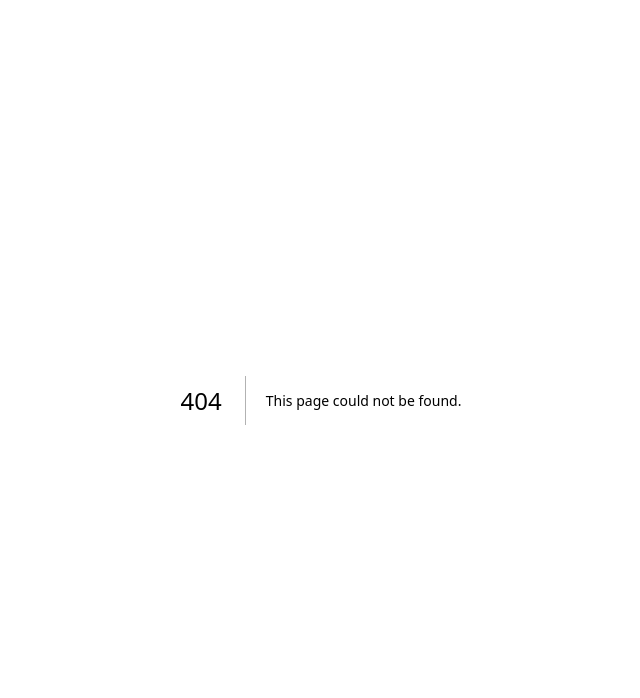
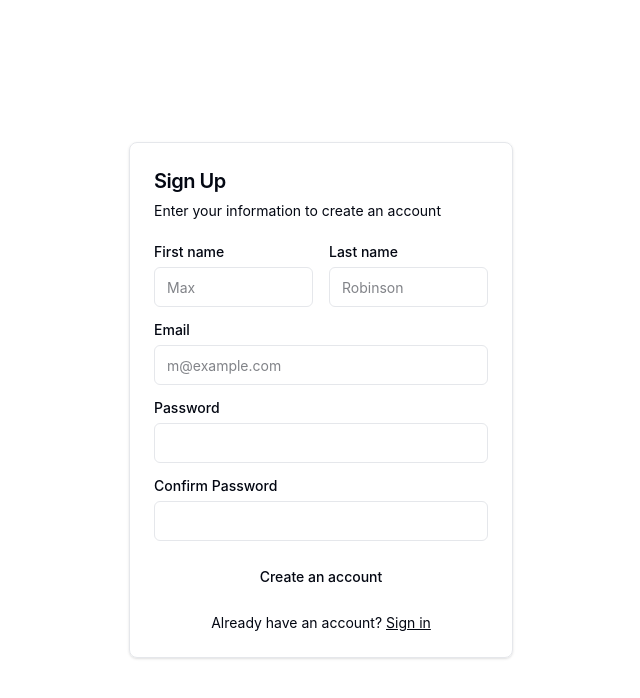
Before and after one commit to mdmahdihasann/educonnect, a Next.js app: page /register in a window 1280 px wide. Before the commit this address had no page. Shown: the top 698 px of the page, without its empty margins (319-959 px from the left). Built offline with nearby package versions, Linux system fonts and the light colour scheme.

Commit message:
updated login register page

```diff
--- a/package.json
+++ b/package.json
@@ -14,6 +14,7 @@
     "@radix-ui/react-checkbox": "^1.3.3",
     "@radix-ui/react-dialog": "^1.1.15",
     "@radix-ui/react-dropdown-menu": "^2.1.16",
+    "@radix-ui/react-label": "^2.1.8",
     "@radix-ui/react-select": "^2.2.6",
     "@radix-ui/react-slot": "^1.2.4",
     "@radix-ui/react-tabs": "^1.1.13",
--- /dev/null
+++ b/src/app/login/_components/login-form.jsx
@@ -0,0 +1,56 @@
+import Link from "next/link";
+
+import { Button } from "@/components/ui/button";
+import {
+  Card,
+  CardContent,
+  CardDescription,
+  CardHeader,
+  CardTitle,
+} from "@/components/ui/card";
+import { Input } from "@/components/ui/input";
+import { Label } from "@/components/ui/label";
+
+export function LoginForm() {
+  return (
+    <Card className="mx-auto max-w-sm w-full">
+      <CardHeader>
+        <CardTitle className="text-2xl">Login</CardTitle>
+        <CardDescription>
+          Enter your email below to login to your account
+        </CardDescription>
+      </CardHeader>
+      <CardContent>
+        <div className="grid gap-4">
+          <div className="grid gap-2">
+            <Label htmlFor="email">Email</Label>
+            <Input
+              id="email"
+              type="email"
+              placeholder="m@example.com"
+              required
+            />
+          </div>
+          <div className="grid gap-2">
+            <div className="flex items-center">
+              <Label htmlFor="password">Password</Label>
+              {/* <Link href="#" className="ml-auto inline-block text-sm underline">
+                Forgot your password?
+              </Link> */}
+            </div>
+            <Input id="password" type="password" required />
+          </div>
+          <Button type="submit" className="w-full">
+            Login
+          </Button>
+        </div>
+        <div className="mt-4 text-center text-sm">
+          Don&apos;t have an account?{" "}
+          <Link href="register" className="underline">
+            Register
+          </Link>
+        </div>
+      </CardContent>
+    </Card>
+  );
+}
--- /dev/null
+++ b/src/app/login/page.jsx
@@ -0,0 +1,12 @@
+import { LoginForm } from "./_components/login-form";
+
+const LoginPage = () => {
+  return (
+    <div className="w-full flex-col h-screen flex items-center justify-center">
+      <div className="container">
+        <LoginForm />
+      </div>
+    </div>
+  );
+};
+export default LoginPage;
--- /dev/null
+++ b/src/app/register/_components/signup-form.jsx
@@ -0,0 +1,65 @@
+import Link from "next/link";
+
+import { Button } from "@/components/ui/button";
+import {
+  Card,
+  CardContent,
+  CardDescription,
+  CardHeader,
+  CardTitle,
+} from "@/components/ui/card";
+import { Input } from "@/components/ui/input";
+import { Label } from "@/components/ui/label";
+
+export function SignupForm() {
+  return (
+    <Card className="mx-auto max-w-sm">
+      <CardHeader>
+        <CardTitle className="text-xl">Sign Up</CardTitle>
+        <CardDescription>
+          Enter your information to create an account
+        </CardDescription>
+      </CardHeader>
+      <CardContent>
+        <div className="grid gap-4">
+          <div className="grid grid-cols-2 gap-4">
+            <div className="grid gap-2">
+              <Label htmlFor="first-name">First name</Label>
+              <Input id="first-name" placeholder="Max" required />
+            </div>
+            <div className="grid gap-2">
+              <Label htmlFor="last-name">Last name</Label>
+              <Input id="last-name" placeholder="Robinson" required />
+            </div>
+          </div>
+          <div className="grid gap-2">
+            <Label htmlFor="email">Email</Label>
+            <Input
+              id="email"
+              type="email"
+              placeholder="m@example.com"
+              required
+            />
+          </div>
+          <div className="grid gap-2">
+            <Label htmlFor="password">Password</Label>
+            <Input id="password" type="password" />
+          </div>
+          <div className="grid gap-2">
+            <Label htmlFor="confirmPassword">Confirm Password</Label>
+            <Input id="confirmPassword" type="password" />
+          </div>
+          <Button type="submit" className="w-full">
+            Create an account
+          </Button>
+        </div>
+        <div className="mt-4 text-center text-sm">
+          Already have an account?{" "}
+          <Link href="/login" className="underline">
+            Sign in
+          </Link>
+        </div>
+      </CardContent>
+    </Card>
+  );
+}
--- /dev/null
+++ b/src/app/register/page.jsx
@@ -0,0 +1,12 @@
+import { SignupForm } from "./_components/signup-form";
+
+const RegisterPage = () => {
+  return (
+    <div className="w-full flex-col h-screen flex items-center justify-center">
+      <div className="container">
+        <SignupForm />
+      </div>
+    </div>
+  );
+};
+export default RegisterPage;
--- /dev/null
+++ b/src/components/ui/card.jsx
@@ -0,0 +1,50 @@
+import * as React from "react"
+
+import { cn } from "@/lib/utils"
+
+const Card = React.forwardRef(({ className, ...props }, ref) => (
+  <div
+    ref={ref}
+    className={cn("rounded-lg border bg-card text-card-foreground shadow-sm", className)}
+    {...props} />
+))
+Card.displayName = "Card"
+
+const CardHeader = React.forwardRef(({ className, ...props }, ref) => (
+  <div
+    ref={ref}
+    className={cn("flex flex-col space-y-1.5 p-6", className)}
+    {...props} />
+))
+CardHeader.displayName = "CardHeader"
+
+const CardTitle = React.forwardRef(({ className, ...props }, ref) => (
+  <div
+    ref={ref}
+    className={cn("text-2xl font-semibold leading-none tracking-tight", className)}
+    {...props} />
+))
+CardTitle.displayName = "CardTitle"
+
+const CardDescription = React.forwardRef(({ className, ...props }, ref) => (
+  <div
+    ref={ref}
+    className={cn("text-sm text-muted-foreground", className)}
+    {...props} />
+))
+CardDescription.displayName = "CardDescription"
+
+const CardContent = React.forwardRef(({ className, ...props }, ref) => (
+  <div ref={ref} className={cn("p-6 pt-0", className)} {...props} />
+))
+CardContent.displayName = "CardContent"
+
+const CardFooter = React.forwardRef(({ className, ...props }, ref) => (
+  <div
+    ref={ref}
+    className={cn("flex items-center p-6 pt-0", className)}
+    {...props} />
+))
+CardFooter.displayName = "CardFooter"
+
+export { Card, CardHeader, CardFooter, CardTitle, CardDescription, CardContent }
--- /dev/null
+++ b/src/components/ui/label.jsx
@@ -0,0 +1,18 @@
+"use client"
+
+import * as React from "react"
+import * as LabelPrimitive from "@radix-ui/react-label"
+import { cva } from "class-variance-authority";
+
+import { cn } from "@/lib/utils"
+
+const labelVariants = cva(
+  "text-sm font-medium leading-none peer-disabled:cursor-not-allowed peer-disabled:opacity-70"
+)
+
+const Label = React.forwardRef(({ className, ...props }, ref) => (
+  <LabelPrimitive.Root ref={ref} className={cn(labelVariants(), className)} {...props} />
+))
+Label.displayName = LabelPrimitive.Root.displayName
+
+export { Label }
```
Also changed, not shown: 1 other file (tests, documents, lock files or other folders).
